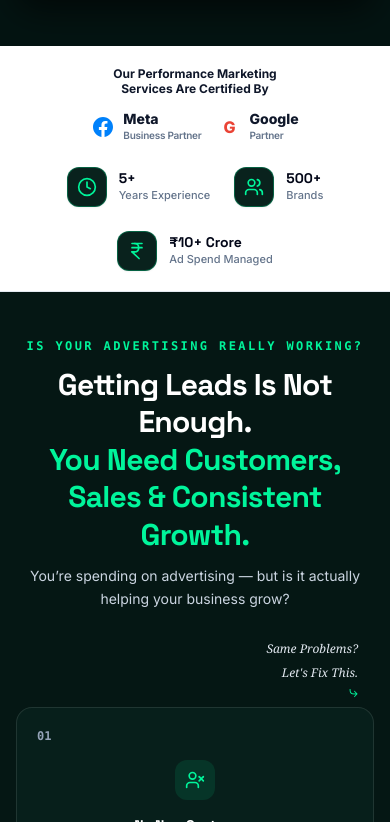
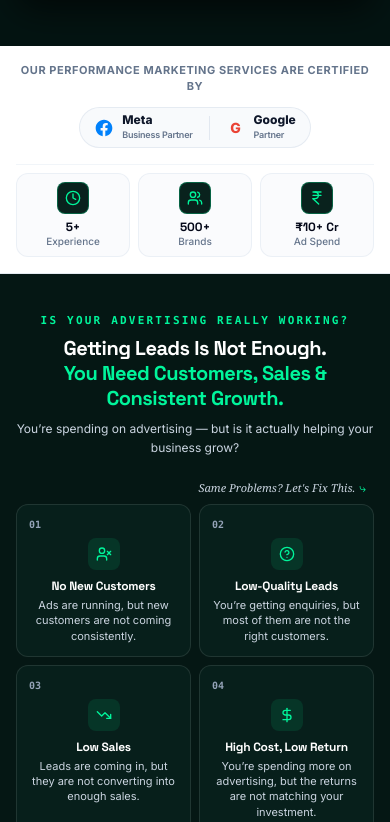
Before and after one commit to abhishekparekar/DictoX, a React (Vite) app: page / in a window 390 px wide. Shown: the part 1142-1964 px from the top of the page. Built offline with nearby package versions, Linux system fonts and the light colour scheme.

Commit message:
feat(brands): add automatic left scroll infinite marquee for logo wall and mobile optimizations

```diff
--- a/src/sections/ProblemSection.jsx
+++ b/src/sections/ProblemSection.jsx
@@ -36,65 +36,68 @@ export default function ProblemSection({ onOpenConsultation }) {
   ];
 
   return (
-    <section className="relative py-10 sm:py-14 md:py-18 bg-[#051714] text-white overflow-hidden">
+    <section className="relative py-8 sm:py-12 md:py-16 bg-[#051714] text-white overflow-hidden">
       {/* Background glow */}
       <div className="absolute top-1/2 left-1/2 -translate-x-1/2 -translate-y-1/2 w-[700px] h-[350px] bg-[#00f59b]/8 rounded-full blur-[160px] pointer-events-none" />
 
       <div className="max-w-7xl mx-auto px-4 sm:px-6 lg:px-8 xl:px-12 relative z-10">
 
         {/* Section Header */}
-        <div className="text-center max-w-4xl mx-auto mb-6 sm:mb-8">
-          <span className="text-xs sm:text-[13px] font-mono uppercase tracking-[0.2em] text-[#00f59b] font-bold">
+        <div className="text-center max-w-3xl mx-auto mb-4 sm:mb-6">
+          <span className="text-[11px] sm:text-xs font-mono uppercase tracking-[0.2em] text-[#00f59b] font-bold">
             IS YOUR ADVERTISING REALLY WORKING?
           </span>
 
-          <h2 className="text-3xl sm:text-4xl md:text-5xl font-bold font-display tracking-tight text-white mt-2.5 leading-tight">
+          <h2 className="text-xl sm:text-3xl md:text-4xl lg:text-5xl font-bold font-display tracking-tight text-white mt-1.5 leading-tight">
             Getting Leads Is Not Enough.<br />
             <span className="text-[#00f59b]">
               You Need Customers, Sales & Consistent Growth.
             </span>
           </h2>
 
-          <p className="text-sm sm:text-base text-slate-300 mt-3 max-w-xl mx-auto leading-relaxed font-normal">
+          <p className="text-xs sm:text-sm md:text-base text-slate-300 mt-2 max-w-xl mx-auto leading-relaxed font-normal">
             You’re spending on advertising — but is it actually helping your business grow?
           </p>
         </div>
 
         {/* Top Handwritten Annotation right above the cards */}
-        <div className="flex justify-end mb-2 pr-4 sm:pr-8">
+        <div className="flex justify-end mb-1.5 pr-2 sm:pr-8">
           <div className="text-right">
-            <span className="text-xs sm:text-sm font-serif italic text-slate-200">
-              Same Problems?<br />Let's Fix This.
+            <span className="text-[11px] sm:text-xs font-serif italic text-slate-300">
+              Same Problems? Let's Fix This.
             </span>
-            <div className="text-[#00f59b] text-base leading-none text-right">⤷</div>
+            <span className="text-[#00f59b] text-xs sm:text-sm ml-1">⤷</span>
           </div>
         </div>
 
-        {/* 5 Problem Cards in horizontal 5-col row */}
-        <div className="grid grid-cols-1 sm:grid-cols-2 md:grid-cols-3 lg:grid-cols-5 gap-4 sm:gap-4.5">
-          {problems.map((item) => {
+        {/* 5 Problem Cards in compact 2-column on mobile, 5-col on desktop */}
+        <div className="grid grid-cols-2 md:grid-cols-3 lg:grid-cols-5 gap-2 sm:gap-3.5">
+          {problems.map((item, idx) => {
             const Icon = item.icon;
+            const isLast = idx === problems.length - 1;
             return (
               <div
                 key={item.num}
-                className="relative bg-[#09221d]/85 border border-white/10 hover:border-[#00f59b]/50 rounded-2xl p-5 flex flex-col justify-between transition-all duration-300 hover:-translate-y-1 hover:shadow-xl hover:shadow-[#00f59b]/10 group"
+                className={`relative bg-[#09221d]/85 border border-white/10 hover:border-[#00f59b]/50 rounded-xl sm:rounded-2xl p-3 sm:p-4.5 flex flex-col justify-between transition-all duration-300 hover:-translate-y-0.5 hover:shadow-lg hover:shadow-[#00f59b]/10 group ${
+                  isLast ? 'col-span-2 sm:col-span-1' : ''
+                }`}
               >
                 <div>
                   {/* Top Number */}
-                  <span className="text-xs font-mono font-bold text-slate-400 block mb-4">
+                  <span className="text-[10px] sm:text-xs font-mono font-bold text-slate-400 block mb-1.5 sm:mb-2">
                     {item.num}
                   </span>
 
                   {/* Centered Green Icon */}
-                  <div className="w-10 h-10 rounded-xl bg-[#00f59b]/10 text-[#00f59b] flex items-center justify-center mb-4 mx-auto group-hover:scale-110 transition-transform">
-                    <Icon className="w-5 h-5 stroke-[2]" />
+                  <div className="w-8 h-8 sm:w-10 sm:h-10 rounded-lg sm:rounded-xl bg-[#00f59b]/10 text-[#00f59b] flex items-center justify-center mb-2 sm:mb-3 mx-auto group-hover:scale-105 transition-transform">
+                    <Icon className="w-4 h-4 sm:w-5 sm:h-5 stroke-[2]" />
                   </div>
 
                   {/* Card Title & Desc */}
-                  <h3 className="text-sm sm:text-base font-bold font-display text-white text-center mb-2 leading-snug">
+                  <h3 className="text-xs sm:text-sm md:text-base font-bold font-display text-white text-center mb-1 leading-snug">
                     {item.title}
                   </h3>
-                  <p className="text-xs text-slate-300 leading-relaxed font-normal text-center">
+                  <p className="text-[11px] sm:text-xs text-slate-300 leading-snug font-normal text-center">
                     {item.desc}
                   </p>
                 </div>
@@ -104,16 +107,16 @@ export default function ProblemSection({ onOpenConsultation }) {
         </div>
 
         {/* Bottom Callout & CTA Button */}
-        <div className="mt-12 sm:mt-14 pt-8 border-t border-white/10 flex flex-col sm:flex-row items-center justify-center gap-4 sm:gap-6 text-center">
-          <span className="text-sm sm:text-base font-semibold text-slate-200">
+        <div className="mt-6 sm:mt-10 pt-4 sm:pt-6 border-t border-white/10 flex flex-col sm:flex-row items-center justify-center gap-3 sm:gap-5 text-center">
+          <span className="text-xs sm:text-sm md:text-base font-semibold text-slate-200">
             Your Advertising Should Do More Than Generate Leads.
           </span>
           <button
             onClick={onOpenConsultation}
-            className="inline-flex items-center gap-2 px-7 py-3.5 rounded-full text-xs sm:text-sm font-bold text-slate-950 bg-gradient-to-r from-[#00f59b] via-[#10e998] to-[#00d084] hover:shadow-[0_6px_25px_rgba(0,245,155,0.4)] transition-all duration-300 cursor-pointer shadow-md"
+            className="inline-flex items-center gap-2 px-6 sm:px-7 py-2.5 sm:py-3.5 rounded-full text-xs sm:text-sm font-bold text-slate-950 bg-gradient-to-r from-[#00f59b] via-[#10e998] to-[#00d084] hover:shadow-[0_6px_25px_rgba(0,245,155,0.4)] transition-all duration-300 cursor-pointer shadow-md"
           >
             <span>Get A Free Strategy Consultation</span>
-            <ArrowRight className="w-4 h-4" />
+            <ArrowRight className="w-3.5 h-3.5" />
           </button>
         </div>
 
--- a/src/sections/TrustBar.jsx
+++ b/src/sections/TrustBar.jsx
@@ -3,91 +3,91 @@ import { Clock, Users, IndianRupee, ShieldCheck } from 'lucide-react';
 
 export default function TrustBar() {
   return (
-    <section className="bg-white border-b border-slate-200/90 py-5 sm:py-6 relative z-20">
+    <section className="bg-white border-b border-slate-200/90 py-4 sm:py-5 lg:py-6 relative z-20">
       <div className="max-w-7xl mx-auto px-4 sm:px-6 lg:px-8 xl:px-12">
-        <div className="flex flex-col lg:flex-row items-center justify-between gap-6 lg:gap-8">
+        <div className="flex flex-col lg:flex-row items-center justify-between gap-4 sm:gap-6 lg:gap-8">
 
           {/* Left: Certifications Container */}
-          <div className="flex flex-col sm:flex-row items-center gap-4 sm:gap-6 text-center sm:text-left">
-            <span className="text-xs sm:text-sm font-bold text-slate-900 leading-tight shrink-0 max-w-[200px]">
+          <div className="flex flex-col sm:flex-row items-center gap-3 sm:gap-5 text-center sm:text-left w-full lg:w-auto">
+            <span className="text-[11px] sm:text-xs font-bold text-slate-500 uppercase tracking-wider block lg:max-w-[190px]">
               Our Performance Marketing Services Are Certified By
             </span>
 
-            <div className="flex items-center gap-4 sm:gap-5 shrink-0">
+            <div className="inline-flex items-center justify-center gap-4 sm:gap-5 px-3.5 py-1.5 sm:py-1 rounded-full bg-slate-50 sm:bg-transparent border sm:border-0 border-slate-200/80 shrink-0">
               {/* Meta Business Partner */}
               <div className="flex items-center gap-2">
-                <svg className="w-6 h-6 text-[#0081FB] shrink-0" viewBox="0 0 24 24" fill="currentColor">
+                <svg className="w-5 h-5 sm:w-6 sm:h-6 text-[#0081FB] shrink-0" viewBox="0 0 24 24" fill="currentColor">
                   <path d="M12 2C6.477 2 2 6.477 2 12c0 4.991 3.657 9.128 8.438 9.879V14.89h-2.54V12h2.54V9.797c0-2.506 1.492-3.89 3.777-3.89 1.094 0 2.238.195 2.238.195v2.46h-1.26c-1.243 0-1.63.771-1.63 1.562V12h2.773l-.443 2.89h-2.33v6.989C18.343 21.129 22 16.99 22 12c0-5.523-4.477-10-10-10z"/>
                 </svg>
                 <div className="text-left">
-                  <div className="text-sm font-black text-slate-900 leading-none">Meta</div>
-                  <div className="text-[10px] text-slate-500 font-semibold tracking-tight mt-0.5">Business Partner</div>
+                  <div className="text-xs sm:text-sm font-black text-slate-900 leading-none">Meta</div>
+                  <div className="text-[9px] sm:text-[10px] text-slate-500 font-semibold tracking-tight mt-0.5">Business Partner</div>
                 </div>
               </div>
 
               {/* Vertical divider */}
-              <div className="h-8 w-px bg-slate-200 hidden sm:block" />
+              <div className="h-6 sm:h-8 w-px bg-slate-200" />
 
               {/* Google Partner */}
               <div className="flex items-center gap-2">
-                <span className="w-6 h-6 flex items-center justify-center font-black text-base text-[#EA4335] shrink-0">
+                <span className="w-5 h-5 sm:w-6 sm:h-6 flex items-center justify-center font-black text-sm sm:text-base text-[#EA4335] shrink-0">
                   G
                 </span>
                 <div className="text-left">
-                  <div className="text-sm font-black text-slate-900 leading-none">Google</div>
-                  <div className="text-[10px] text-slate-500 font-semibold tracking-tight mt-0.5">Partner</div>
+                  <div className="text-xs sm:text-sm font-black text-slate-900 leading-none">Google</div>
+                  <div className="text-[9px] sm:text-[10px] text-slate-500 font-semibold tracking-tight mt-0.5">Partner</div>
                 </div>
               </div>
             </div>
           </div>
 
-          {/* Vertical divider between left & right */}
+          {/* Vertical divider between left & right (desktop only) */}
           <div className="h-10 w-px bg-slate-200 hidden lg:block" />
 
-          {/* Right: 3 Milestone Stats with Dark Hexagonal/Octagonal Badges */}
-          <div className="flex flex-wrap items-center justify-center sm:justify-between lg:justify-end gap-6 sm:gap-8 xl:gap-10 w-full lg:w-auto">
+          {/* Right: 3 Milestone Stats - Balanced 3-column grid on mobile, row on tablet/desktop */}
+          <div className="grid grid-cols-3 gap-2 sm:gap-4 md:gap-6 lg:gap-8 w-full lg:w-auto pt-2 sm:pt-0 border-t sm:border-t-0 border-slate-100">
 
             {/* Stat 1 */}
-            <div className="flex items-center gap-3">
-              <div className="w-10 h-10 rounded-xl bg-[#09221d] text-[#00f59b] flex items-center justify-center shrink-0 shadow-sm border border-[#00f59b]/30">
-                <Clock className="w-5 h-5 stroke-[2]" />
+            <div className="flex flex-col sm:flex-row items-center text-center sm:text-left gap-1.5 sm:gap-3 p-2 sm:p-0 rounded-xl bg-slate-50/70 sm:bg-transparent border sm:border-0 border-slate-200/60">
+              <div className="w-8 h-8 sm:w-10 sm:h-10 rounded-lg sm:rounded-xl bg-[#09221d] text-[#00f59b] flex items-center justify-center shrink-0 shadow-xs border border-[#00f59b]/30">
+                <Clock className="w-4 h-4 sm:w-5 sm:h-5 stroke-[2]" />
               </div>
-              <div className="text-left">
-                <div className="text-sm sm:text-base font-black text-slate-950 font-display leading-tight">
+              <div>
+                <div className="text-xs sm:text-base font-black text-slate-950 font-display leading-tight">
                   5+
                 </div>
-                <div className="text-[11px] text-slate-500 font-medium">
-                  Years Experience
+                <div className="text-[10px] sm:text-[11px] text-slate-500 font-medium leading-tight">
+                  <span className="hidden sm:inline">Years </span>Experience
                 </div>
               </div>
             </div>
 
             {/* Stat 2 */}
-            <div className="flex items-center gap-3">
-              <div className="w-10 h-10 rounded-xl bg-[#09221d] text-[#00f59b] flex items-center justify-center shrink-0 shadow-sm border border-[#00f59b]/30">
-                <Users className="w-5 h-5 stroke-[2]" />
+            <div className="flex flex-col sm:flex-row items-center text-center sm:text-left gap-1.5 sm:gap-3 p-2 sm:p-0 rounded-xl bg-slate-50/70 sm:bg-transparent border sm:border-0 border-slate-200/60">
+              <div className="w-8 h-8 sm:w-10 sm:h-10 rounded-lg sm:rounded-xl bg-[#09221d] text-[#00f59b] flex items-center justify-center shrink-0 shadow-xs border border-[#00f59b]/30">
+                <Users className="w-4 h-4 sm:w-5 sm:h-5 stroke-[2]" />
               </div>
-              <div className="text-left">
-                <div className="text-sm sm:text-base font-black text-slate-950 font-display leading-tight">
+              <div>
+                <div className="text-xs sm:text-base font-black text-slate-950 font-display leading-tight">
                   500+
                 </div>
-                <div className="text-[11px] text-slate-500 font-medium">
+                <div className="text-[10px] sm:text-[11px] text-slate-500 font-medium leading-tight">
                   Brands
                 </div>
               </div>
             </div>
 
             {/* Stat 3 */}
-            <div className="flex items-center gap-3">
-              <div className="w-10 h-10 rounded-xl bg-[#09221d] text-[#00f59b] flex items-center justify-center shrink-0 shadow-sm border border-[#00f59b]/30">
-                <IndianRupee className="w-5 h-5 stroke-[2]" />
+            <div className="flex flex-col sm:flex-row items-center text-center sm:text-left gap-1.5 sm:gap-3 p-2 sm:p-0 rounded-xl bg-slate-50/70 sm:bg-transparent border sm:border-0 border-slate-200/60">
+              <div className="w-8 h-8 sm:w-10 sm:h-10 rounded-lg sm:rounded-xl bg-[#09221d] text-[#00f59b] flex items-center justify-center shrink-0 shadow-xs border border-[#00f59b]/30">
+                <IndianRupee className="w-4 h-4 sm:w-5 sm:h-5 stroke-[2]" />
               </div>
-              <div className="text-left">
-                <div className="text-sm sm:text-base font-black text-slate-950 font-display leading-tight">
-                  ₹10+ Crore
+              <div>
+                <div className="text-xs sm:text-base font-black text-slate-950 font-display leading-tight whitespace-nowrap">
+                  ₹10+ Cr<span className="hidden sm:inline">ore</span>
                 </div>
-                <div className="text-[11px] text-slate-500 font-medium">
-                  Ad Spend Managed
+                <div className="text-[10px] sm:text-[11px] text-slate-500 font-medium leading-tight">
+                  Ad Spend<span className="hidden sm:inline"> Managed</span>
                 </div>
               </div>
             </div>
```
Also changed, not shown: src/index.css (+20 -0 lines), src/sections/IndustriesSection.jsx (+31 -10 lines), src/sections/LogoWall.jsx (+60 -21 lines), src/sections/ResultsSection.jsx (+11 -11 lines), src/sections/WhyDictoxSection.jsx (+12 -12 lines).
